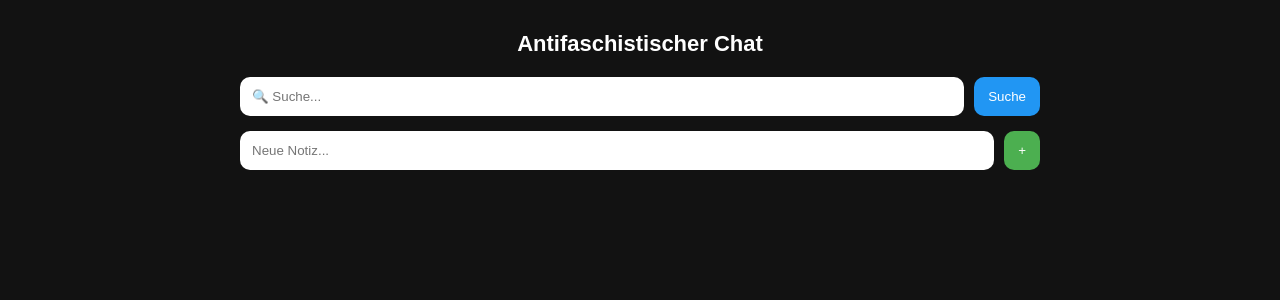
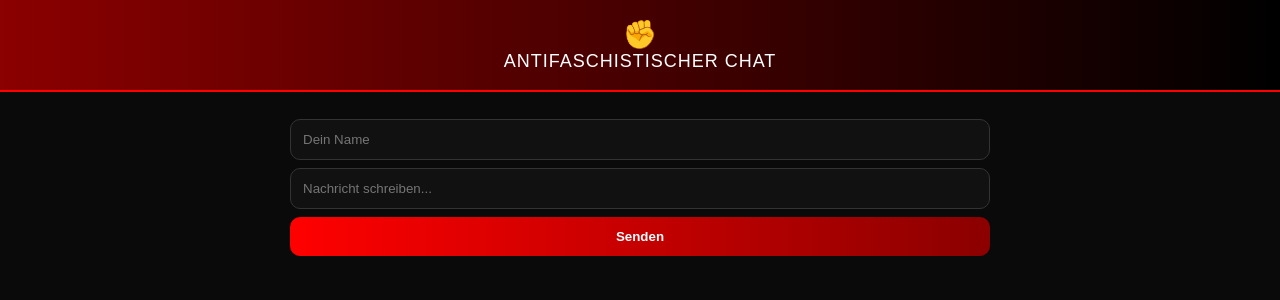
Before and after one commit to Max16161/notiz-webapp, a Flask app: page / in a window 1280 px wide. Shown: the top 300 px of the page. Run offline with Flask 3, Linux system fonts and the light colour scheme; data that the repository does not hold is empty.

Commit message:
level 3 live chat complete rewrite

```diff
--- a/app.py
+++ b/app.py
@@ -1,10 +1,10 @@
-from flask import Flask, request, render_template, redirect
+from flask import Flask, request, render_template, redirect, jsonify
 import sqlite3
 from datetime import datetime
 
 app = Flask(__name__)
 
-DB = "notizen.db"
+DB = "chat.db"
 
 
 def db():
@@ -15,18 +15,13 @@ def init_db():
     conn = db()
 
     conn.execute("""
-        CREATE TABLE IF NOT EXISTS notizen (
+        CREATE TABLE IF NOT EXISTS messages (
             id INTEGER PRIMARY KEY AUTOINCREMENT,
+            name TEXT NOT NULL,
             text TEXT NOT NULL,
-            zeit TEXT NOT NULL DEFAULT ''
+            zeit TEXT NOT NULL
         )
     """)
-
-    # 🔧 MIGRATION: falls alte DB existiert
-    try:
-        conn.execute("ALTER TABLE notizen ADD COLUMN zeit TEXT DEFAULT ''")
-    except:
-        pass
 
     conn.commit()
     conn.close()
@@ -37,45 +32,42 @@ init_db()
 
 @app.route("/")
 def home():
-    q = request.args.get("q", "")
+    return render_template("index.html")
 
+
+@app.route("/messages")
+def messages():
     conn = db()
 
-    if q:
-        notizen = conn.execute(
-            "SELECT id, text, zeit FROM notizen WHERE text LIKE ? ORDER BY id DESC",
-            (f"%{q}%",)
-        ).fetchall()
-    else:
-        notizen = conn.execute(
-            "SELECT id, text, zeit FROM notizen ORDER BY id DESC"
-        ).fetchall()
+    rows = conn.execute(
+        "SELECT id, name, text, zeit FROM messages ORDER BY id DESC"
+    ).fetchall()
 
     conn.close()
 
-    return render_template("index.html", notizen=notizen, q=q)
+    return jsonify({
+        "messages": [
+            {
+                "id": r[0],
+                "name": r[1],
+                "text": r[2],
+                "zeit": r[3]
+            } for r in rows
+        ]
+    })
 
 
-@app.route("/speichern", methods=["POST"])
-def speichern():
-    text = request.form["notiz"]
+@app.route("/send", methods=["POST"])
+def send():
+    name = request.form["name"]
+    text = request.form["text"]
 
     conn = db()
     conn.execute(
-        "INSERT INTO notizen (text, zeit) VALUES (?, ?)",
-        (text, datetime.now().strftime("%Y-%m-%d %H:%M"))
+        "INSERT INTO messages (name, text, zeit) VALUES (?, ?, ?)",
+        (name, text, datetime.now().strftime("%H:%M"))
     )
     conn.commit()
     conn.close()
 
-    return redirect("/")
-
-
-@app.route("/loeschen/<int:id>")
-def loeschen(id):
-    conn = db()
-    conn.execute("DELETE FROM notizen WHERE id=?", (id,))
-    conn.commit()
-    conn.close()
-
-    return redirect("/")
+    return ("ok", 200)
--- a/templates/index.html
+++ b/templates/index.html
@@ -9,124 +9,155 @@
 body {
     margin: 0;
     font-family: Arial, sans-serif;
-            background: #121212;
+    background: #0a0a0a;
     color: white;
 }
 
-        .container {
-            max-width: 800px;
-            margin: auto;
-            padding: 16px;
+/* HEADER */
+.header {
+    text-align: center;
+    padding: 18px;
+    background: linear-gradient(90deg, #8b0000, #000);
+    border-bottom: 2px solid #ff0000;
 }
 
-        h1 {
-            text-align: center;
-            font-size: 22px;
-            margin-bottom: 20px;
+.logo {
+    font-size: 28px;
 }
 
-        /* Inputs full mobile width */
-        form {
+.title {
+    font-size: 18px;
+    letter-spacing: 1px;
+}
+
+/* CHAT */
+.container {
+    max-width: 700px;
+    margin: auto;
+    padding: 12px;
+}
+
+.chat {
     display: flex;
+    flex-direction: column-reverse;
     gap: 10px;
     margin-bottom: 15px;
 }
 
+.msg {
+    background: #151515;
+    border-left: 4px solid #ff0000;
+    padding: 10px;
+    border-radius: 10px;
+}
+
+.name {
+    color: #ff4d4d;
+    font-weight: bold;
+    font-size: 13px;
+}
+
+.time {
+    font-size: 10px;
+    opacity: 0.6;
+}
+
+/* FORM */
+form {
+    display: flex;
+    flex-direction: column;
+    gap: 8px;
+}
+
 input {
-            flex: 1;
     padding: 12px;
     border-radius: 10px;
-            border: none;
-            outline: none;
+    border: 1px solid #333;
+    background: #111;
+    color: white;
+}
+
+input:focus {
+    border: 1px solid #ff0000;
 }
 
 button {
-            padding: 12px 14px;
+    padding: 12px;
+    border: none;
     border-radius: 10px;
-            border: none;
-            background: #2196F3;
+    background: linear-gradient(90deg, #ff0000, #8b0000);
     color: white;
+    font-weight: bold;
     cursor: pointer;
-            white-space: nowrap;
 }
 
-        .add button {
-            background: #4CAF50;
-        }
-
-        /* Notes */
-        .note {
-            background: #1e1e1e;
-            padding: 12px;
-            border-radius: 12px;
-            margin-bottom: 10px;
-            position: relative;
-        }
-
-        .time {
-            font-size: 11px;
-            opacity: 0.6;
-            margin-bottom: 6px;
-        }
-
-        .delete {
-            position: absolute;
-            right: 10px;
-            top: 10px;
-            color: red;
-            text-decoration: none;
-            font-size: 18px;
-        }
-
-        /* 📱 MOBILE OPTIMIZATION */
-        @media (max-width: 600px) {
-
-            h1 {
-                font-size: 18px;
-            }
-
-            form {
-                flex-direction: column;
-            }
-
-            button {
-                width: 100%;
-            }
+button:hover {
+    opacity: 0.9;
 }
 </style>
 </head>
 
 <body>
 
+<div class="header">
+    <div class="logo">✊</div>
+    <div class="title">ANTIFASCHISTISCHER CHAT</div>
+</div>
+
 <div class="container">
 
-    <h1>Antifaschistischer Chat</h1>
+<div class="chat" id="chat"></div>
 
-    <!-- 🔍 Suche -->
-    <form method="get" action="/">
-        <input name="q" placeholder="🔍 Suche..." value="{{ q }}">
-        <button>Suche</button>
+<form id="form">
+    <input name="name" placeholder="Dein Name" required>
+    <input name="text" placeholder="Nachricht schreiben..." required>
+    <button>Senden</button>
 </form>
-
-    <!-- ➕ Add -->
-    <form class="add" action="/speichern" method="post">
-        <input name="notiz" placeholder="Neue Notiz...">
-        <button>+</button>
-    </form>
-
-    <!-- 📝 Notes -->
-    {% for id, text, zeit in notizen %}
-    <div class="note">
-
-        <a class="delete" href="/loeschen/{{ id }}">🗑️</a>
-
-        <div class="time">{{ zeit }}</div>
-        <div class="text">{{ text }}</div>
-
-    </div>
-    {% endfor %}
 
 </div>
 
+<script>
+const chat = document.getElementById("chat");
+const form = document.getElementById("form");
+
+async function loadMessages() {
+    const res = await fetch("/messages");
+    const data = await res.json();
+
+    chat.innerHTML = "";
+
+    data.messages.forEach(m => {
+        const div = document.createElement("div");
+        div.className = "msg";
+
+        div.innerHTML = `
+            <div class="name">${m.name}</div>
+            <div>${m.text}</div>
+            <div class="time">${m.zeit}</div>
+        `;
+
+        chat.appendChild(div);
+    });
+}
+
+form.addEventListener("submit", async (e) => {
+    e.preventDefault();
+
+    const formData = new FormData(form);
+
+    await fetch("/send", {
+        method: "POST",
+        body: formData
+    });
+
+    form.reset();
+    loadMessages();
+});
+
+setInterval(loadMessages, 2000);
+
+loadMessages();
+</script>
+
 </body>
 </html>
```
Also changed, not shown: notizen.db (deleted). Lines whose indentation alone changed are shown as unchanged.
